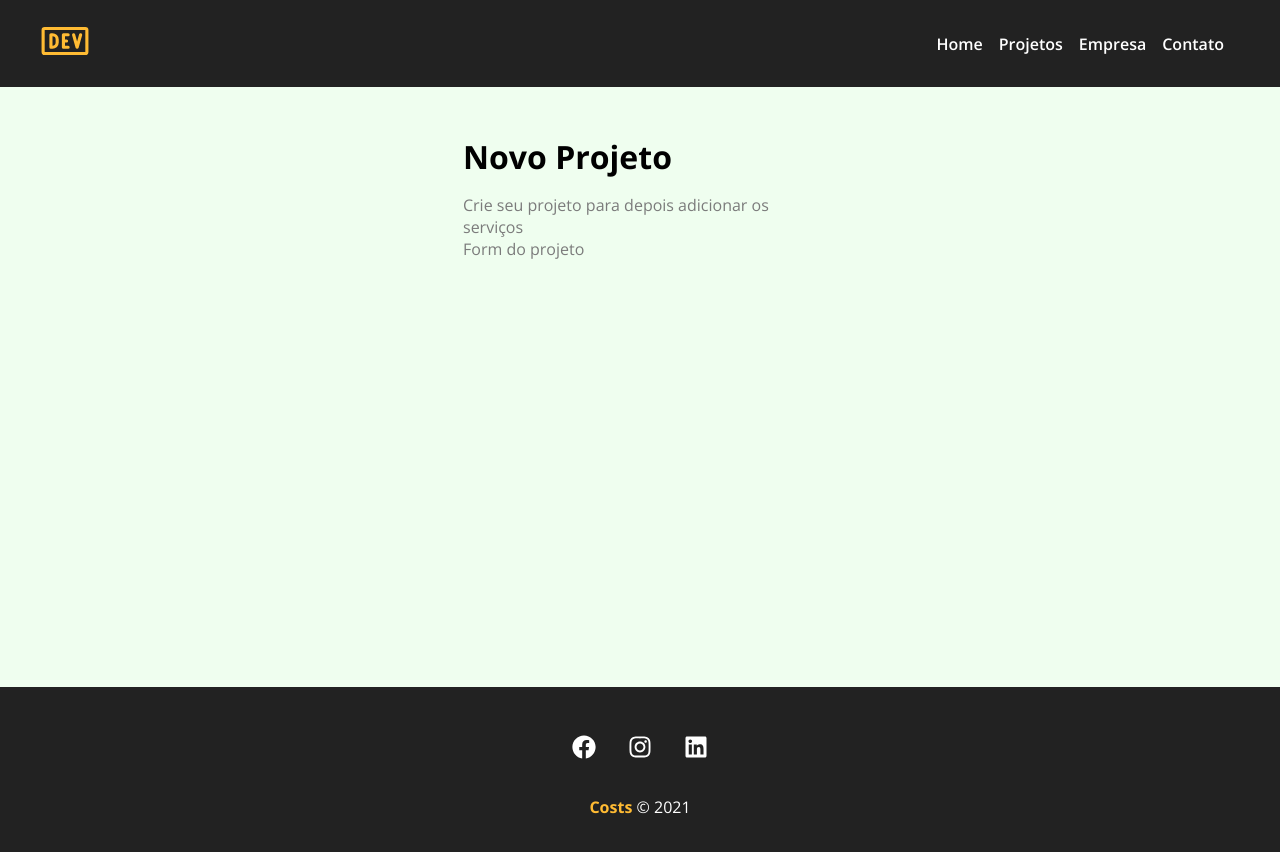
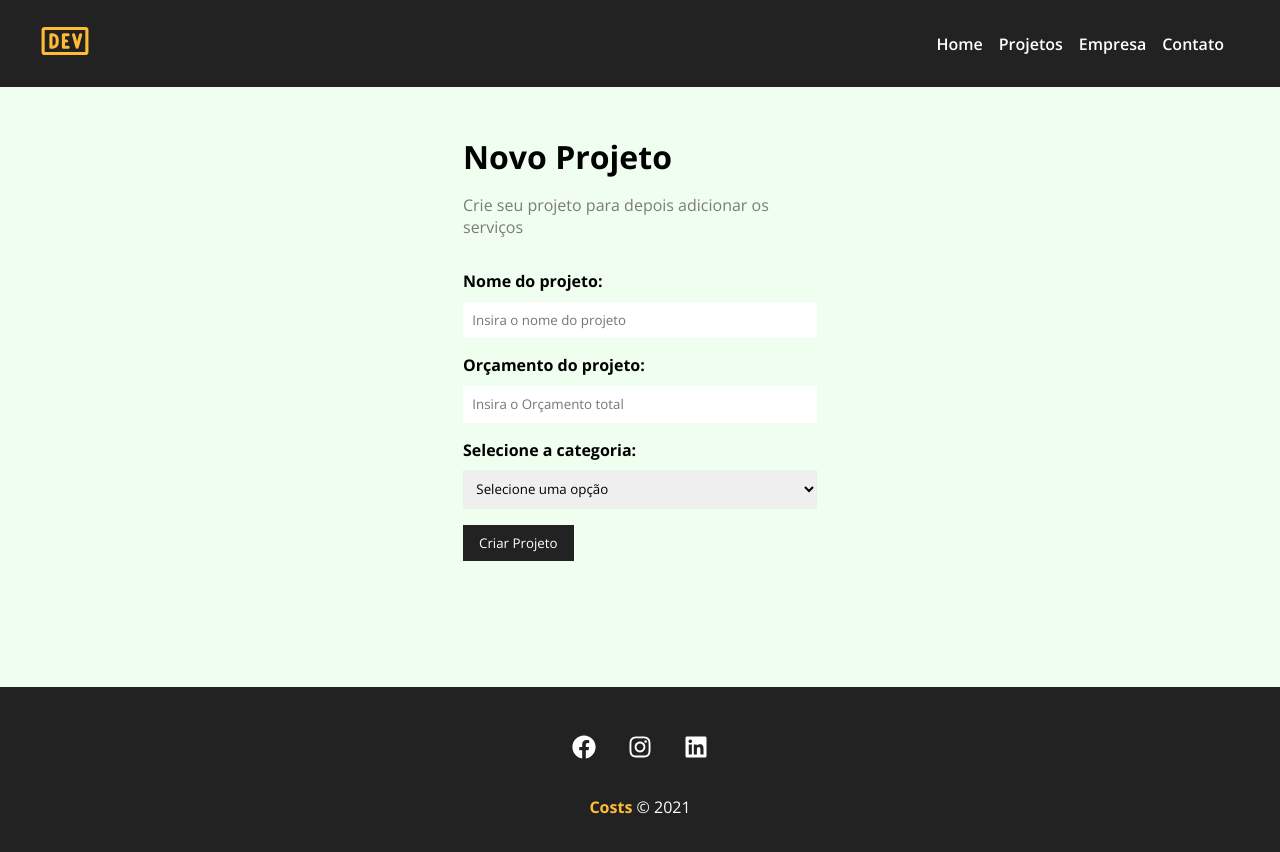
Before and after one commit to Felipe-Monte/project-costs-react, a React (Create React App) app: page /newproject in a window 1280 px wide. Shown: the top 852 px of the page. Built offline with nearby package versions, Linux system fonts and the light colour scheme.

Commit message:
create form

```diff
--- /dev/null
+++ b/src/components/form/Input.js
@@ -0,0 +1,19 @@
+import styles from './Input.module.css'
+
+function Input({ type, text, name, placeholder, handleOnChange, value }) {
+  return (
+    <div className={styles.form_control}>
+      <label htmlFor={name}>{text}:</label>
+      <input
+        type={type}
+        name={name}
+        id={name}
+        placeholder={placeholder}
+        onChange={handleOnChange}
+        value={value}
+      />
+    </div>
+  )
+}
+
+export default Input
--- /dev/null
+++ b/src/components/form/Input.module.css
@@ -0,0 +1,20 @@
+.form_control {
+  display: flex;
+  flex-direction: column;
+  margin-bottom: 1em;
+}
+
+.form_control label{
+  margin-bottom: .6em;
+  font-weight: bold;
+}
+
+.form_control input {
+  padding: .7em;
+  border-radius: 0;
+  border: none;
+}
+
+.form_control::placeholder {
+  color: #7b7b7b;
+}
--- /dev/null
+++ b/src/components/form/Select.js
@@ -0,0 +1,14 @@
+import styles from './Select.module.css'
+
+function Select({ text, name, options, handleOnChange, value }) {
+  return (
+    <div className={styles.form_control}>
+      <label htmlFor={name}>{text}:</label>
+      <select name={name} id={name}>
+        <option>Selecione uma opção</option>
+      </select>
+    </div>
+  )
+}
+
+export default Select
--- /dev/null
+++ b/src/components/form/Select.module.css
@@ -0,0 +1,16 @@
+.form_control {
+  display: flex;
+  flex-direction: column;
+  margin-bottom: 1em;
+}
+
+.form_control label{
+  margin-bottom: .6em;
+  font-weight: bold;
+}
+
+.form_control select {
+  padding: .7em;
+  border-radius: 0;
+  border: none;
+}
--- /dev/null
+++ b/src/components/form/SubmitButton.js
@@ -0,0 +1,11 @@
+import styles from './SubmitButton.module.css'
+
+function SubmitButton({ text }) {
+  return (
+    <div>
+      <button className={styles.btn}>{text}</button>
+    </div>
+  )
+}
+
+export default SubmitButton
--- /dev/null
+++ b/src/components/form/SubmitButton.module.css
@@ -0,0 +1,13 @@
+.btn {
+  background-color: #222;
+  color: #fff;
+  padding: 0.7em 1.2em;
+  text-decoration: none;
+  transition: .5s;
+  cursor: pointer;
+  border: none;
+}
+
+.btn:hover {
+  color: #ffbb33;
+}
--- a/src/components/project/ProjectForm.js
+++ b/src/components/project/ProjectForm.js
@@ -1,6 +1,33 @@
+import styles from './ProjectForm.module.css'
 
-function ProjectForm(){
-  return <p>Form do projeto</p>
+import Input from '../form/Input'
+import Select from '../form/Select'
+import SubmitButton from '../form/SubmitButton'
+
+function ProjectForm({ btnText }) {
+  return (
+    <form className={styles.form}>
+      <Input
+        type="text"
+        text="Nome do projeto"
+        name="name"
+        placeholder="Insira o nome do projeto"
+      />
+      <Input
+        type="number"
+        text="Orçamento do projeto"
+        name="budget"
+        placeholder="Insira o Orçamento total"
+      />
+      <Select
+        name="category_id"
+        text="Selecione a categoria"
+      />
+      <SubmitButton
+        text={btnText}
+      />
+    </form>
+  )
 }
 
 export default ProjectForm
--- /dev/null
+++ b/src/components/project/ProjectForm.module.css
@@ -0,0 +1,4 @@
+.form {
+  width: 100%;
+  margin: 2em 0;
+}
--- a/src/pages/NewProject.js
+++ b/src/pages/NewProject.js
@@ -7,7 +7,7 @@
     <div className={styles.newproject_container}>
       <h1>Novo Projeto</h1>
       <p>Crie seu projeto para depois adicionar os serviços</p>
-      <ProjectForm />
+      <ProjectForm btnText="Criar Projeto"/>
     </div>
   )
 }
```
